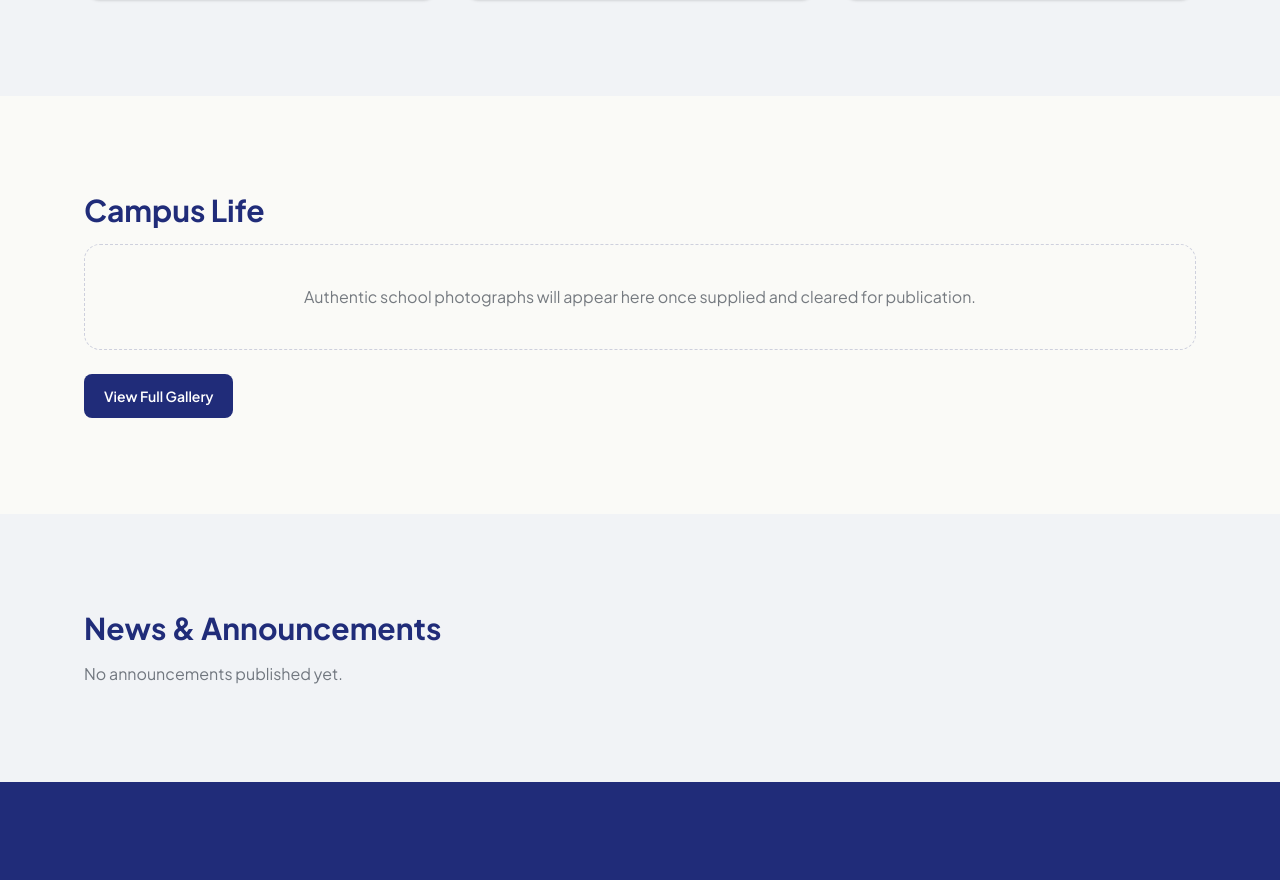
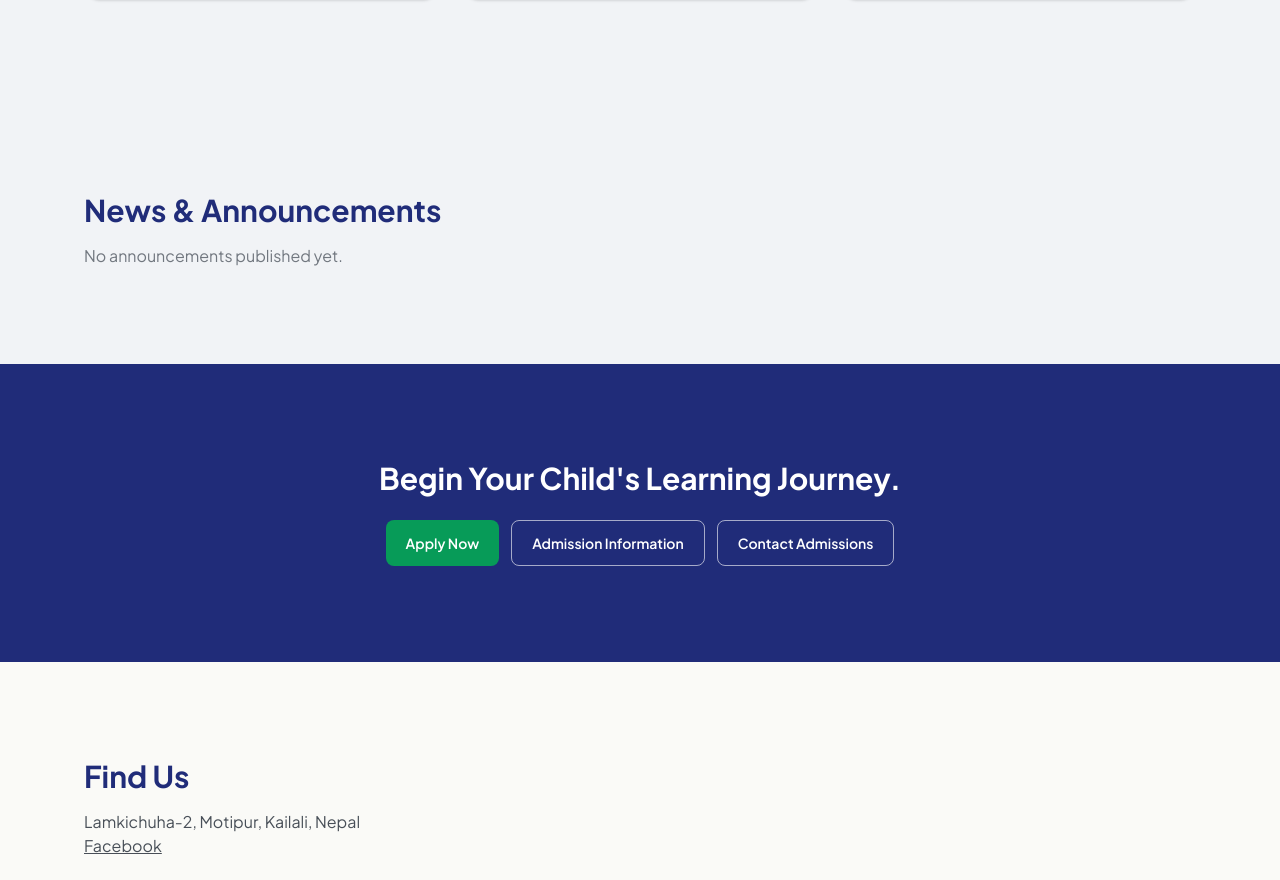
Before and after one commit to trachit/TriyogAcademy, a Next.js app: page / in a window 1280 px wide. Shown: the part 2290-3170 px from the top of the page. Built offline with nearby package versions, Linux system fonts and the light colour scheme.

Commit message:
Remove Campus Life section from page
Removed the Campus Life section from the page.

```diff
--- a/src/app/page.tsx
+++ b/src/app/page.tsx
@@ -71,12 +71,6 @@ export default function Home() {
         </div>
       </section>
 
-      <section className="band wrap">
-        <h2 className="text-3xl font-bold text-navy">Campus Life</h2>
-        <p className="mt-4 rounded-2xl border border-dashed border-navy/20 p-10 text-center text-ink/60">Authentic school photographs will appear here once supplied and cleared for publication.</p>
-        <Link href="/gallery" className="btn-navy mt-6">View Full Gallery</Link>
-      </section>
-
       <section className="band bg-mist">
         <div className="wrap"><h2 className="text-3xl font-bold text-navy">News &amp; Announcements</h2><p className="mt-4 text-ink/60">No announcements published yet.</p></div>
       </section>
```
